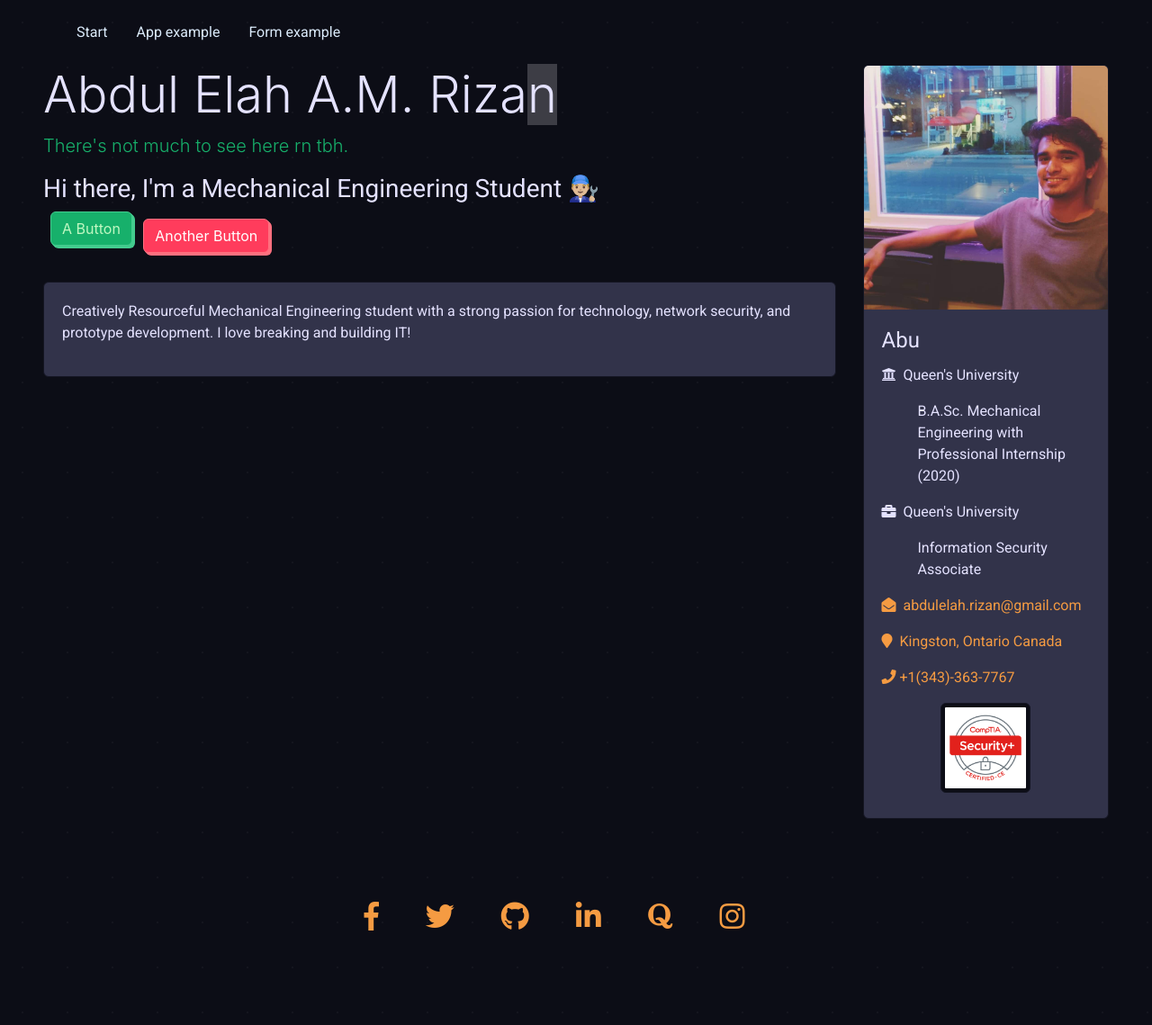
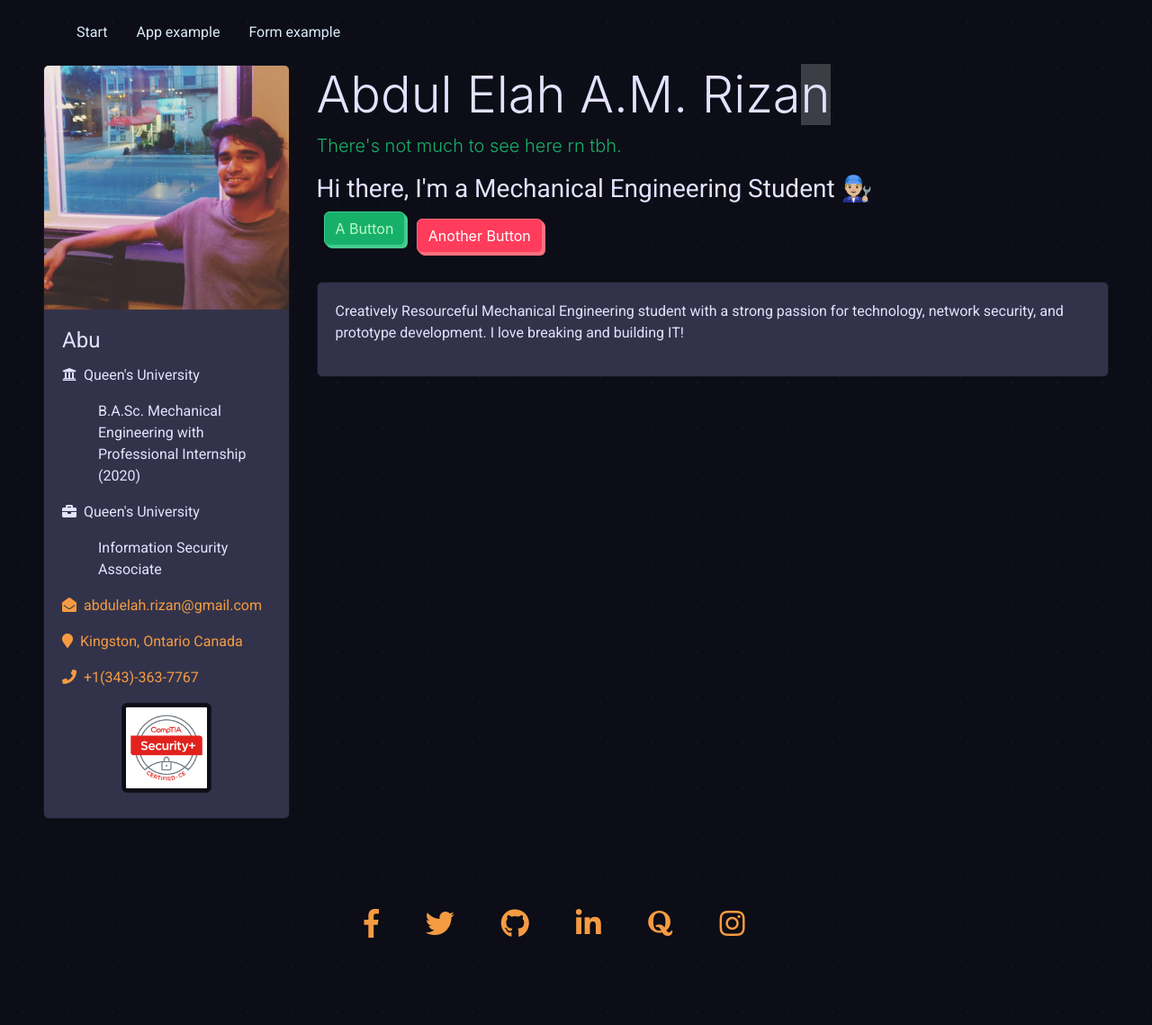
Before and after one commit to abdulelahrizan/AbuPortfolio, a Flask app: page / in a window 1280 px wide. Shown: the whole page at 90% size. Before the commit the page ends 1034 px from the top, so only its background shows below. Run offline with Flask 2, Linux system fonts and the light colour scheme; some libraries are stand-ins or nearby versions.

Commit message:
finally biatchh

```diff
--- a/templates/base.html
+++ b/templates/base.html
@@ -45,7 +45,7 @@
   {% block content %}
   <div class="contatiner-fluid mx-5">
     <div class="row">
-      <div class="col-xl-9 col-sm order-1">
+      <div class="col-xl-9 order-xl-2 col-sm order-sm-1">
         <h1 class="display-2">Abdul Elah A.M. Riza<span class="vim-caret">n</span></h1>
         <div class="lead mb-3 text-mono text-success">There's not much to see here rn tbh.</div>
         <h3> Hi there,
@@ -62,7 +62,7 @@
             Another Button
           </a>
         </div>
-        <div class="card mb-3 .d-sm-none .d-md-block">
+        <div class="card mb-3 d-none d-lg-block">
           <div class="card-body">
             <blockquote class="card-blockquote">
               <p> {{data['description']}}</p>
@@ -71,7 +71,7 @@
           </div>
         </div>
       </div>
-      <div class="col-xl-3 col-sm order-2">
+      <div class="col-xl-3 order-xl-1 col-sm order-sm-2 mb-2">
         <div class="card">
           <img class="card-img-top" src="{{ url_for('static', filename='images/Profile.jpg') }}" alt="Card image cap">
           <div class="card-body">
@@ -96,7 +96,7 @@
                 abdulelah.rizan@gmail.com</a></p>
             <p><a href="https://goo.gl/maps/6EbpQv2DoPL2YFrJ8"><i class="fas fa-map-marker mr-1"></i> Kingston, Ontario
                 Canada</a></p>
-            <p><a href="tel:1-343-363-7767"><i class="fas fa-phone mr-1"></i>+1(343)-363-7767</a></p>
+            <p><a href="tel:1-343-363-7767"><i class="fas fa-phone mr-1"></i> +1(343)-363-7767</a></p>
             <a href="https://www.youracclaim.com/badges/c9404ba3-3bb1-4273-905f-f486834e3997/public_url ">
               <img class="rounded img-thumbnail mb-2 mx-auto d-block" height="100px" width="100px"
                 src="{{ url_for('static', filename='images/security.png')}}"></a>
@@ -105,7 +105,7 @@
         </div>
       </div>
 
-      <div class="col-sm order-3 d-none .d-sm-block .d-md-none">
+      <div class="col-sm order-3 d-sm-none">
         <div class="card mb-3">
           <div class="card-body">
             <blockquote class="card-blockquote">
```
